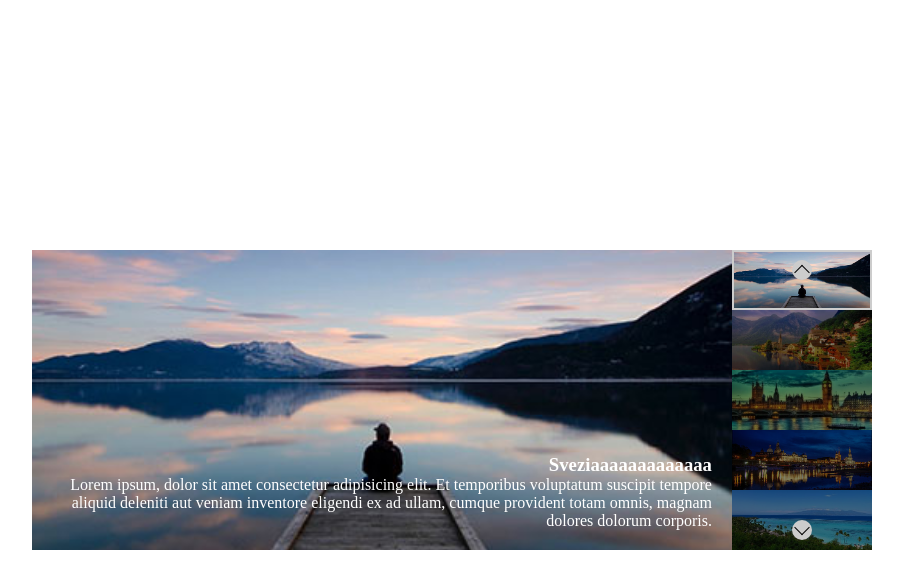
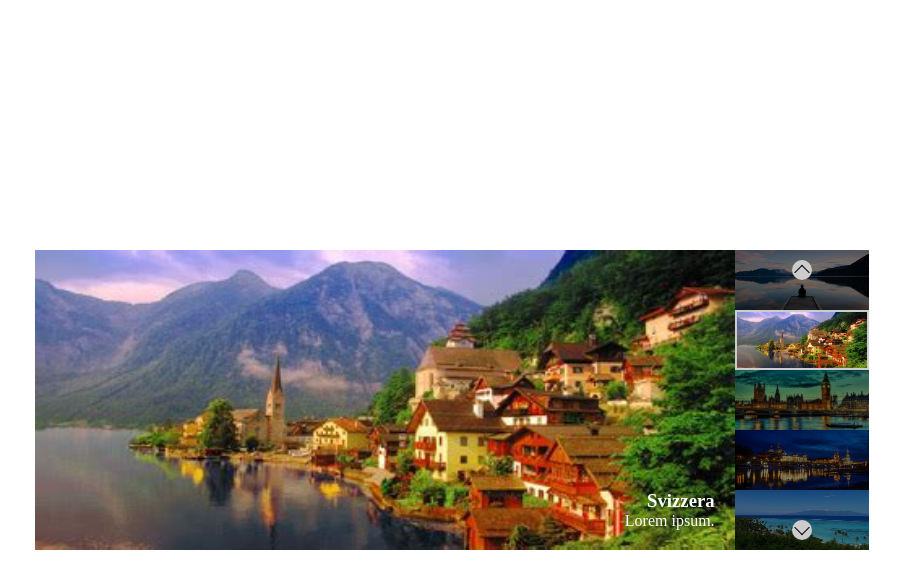
Before and after one commit to AlessandroRamoni/vue-slider, a plain HTML site: page index.html in a window 1280 px wide. Both pictures are taken after a click on the element 990 px from the left and 530 px from the top of the page. Shown: the whole page, without its empty margins (188-1091 px from the left). Drawn offline with nearby package versions, Linux system fonts and the light colour scheme.

Commit message:
add @click

```diff
--- a/index.html
+++ b/index.html
@@ -29,8 +29,8 @@
                 </div>
 
                 <div class="thumbs">
-                    <div class="prev"></div>
-                    <div class="next"></div>
+                    <div @click="cliccaPrev" class="prev"></div>
+                    <div @click="cliccaNext" class="next"></div>
 
                     <div v-for="(elemento, index) in slides" class="thumb"
                         :class="index == indiceAttivo ? 'active' : ''">
--- a/js/script.js
+++ b/js/script.js
@@ -30,4 +30,13 @@ const app = new Vue({
     ],
     indiceAttivo: 0,
   },
+  methods: {
+    cliccaNext: function () {
+      //   alert("provaprova");
+      this.indiceAttivo++;
+    },
+    cliccaPrev: function () {
+      this.indiceAttivo--;
+    },
+  },
 });
```
